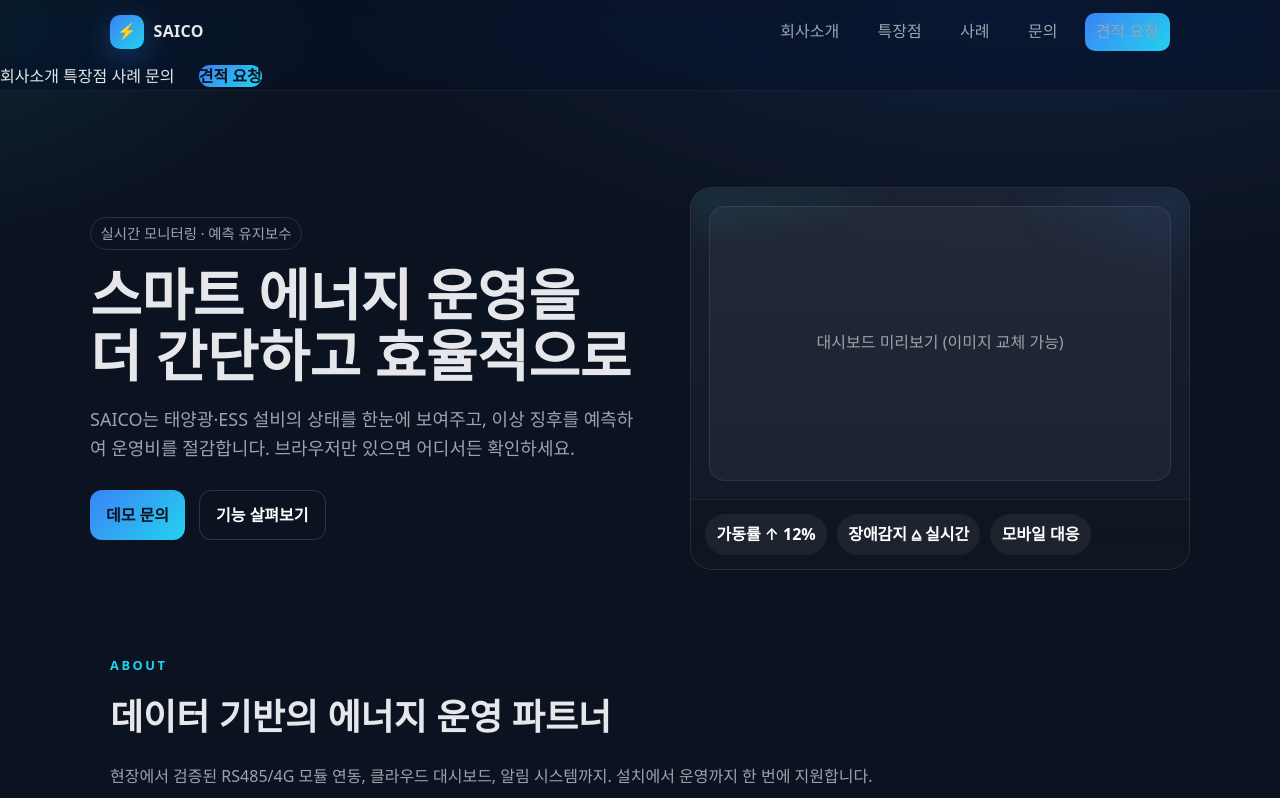
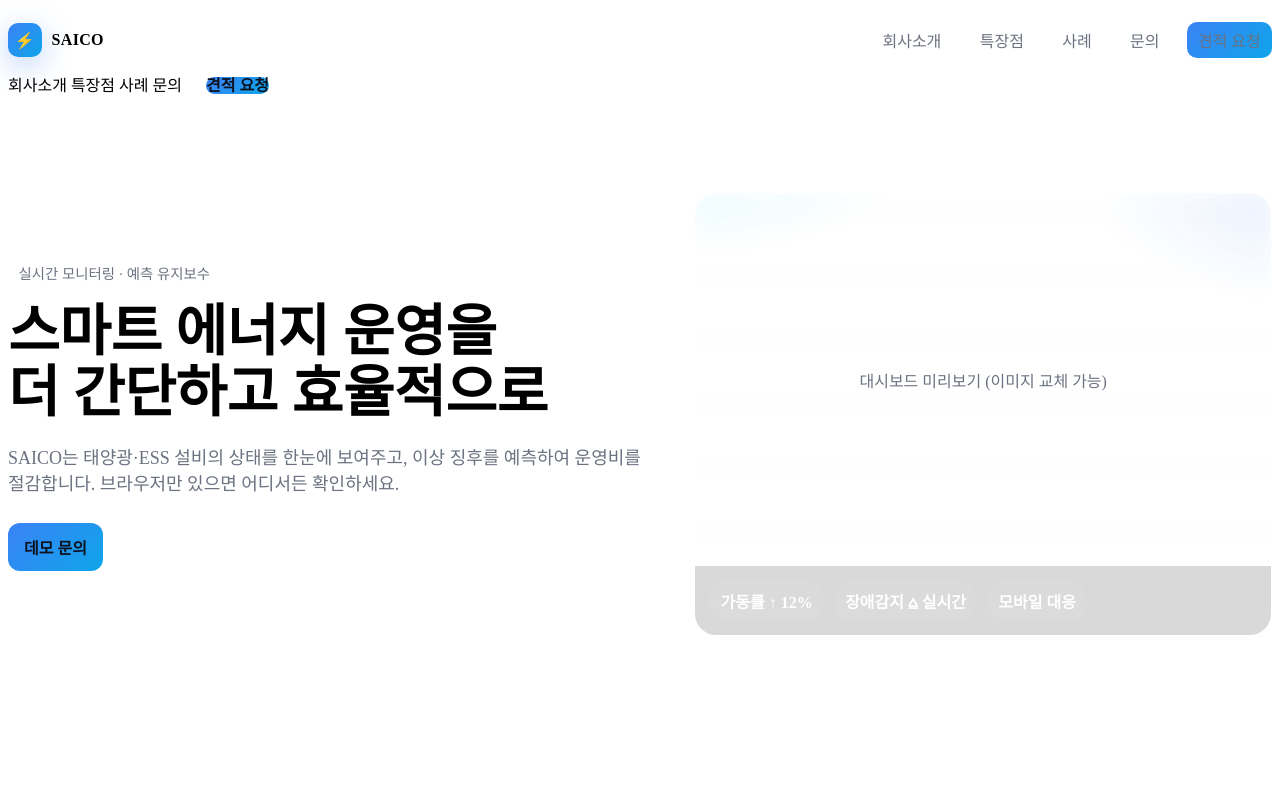
Before and after one commit to hanseong0402/saico, a plain HTML site: page index.html in a window 1280 px wide. Shown: the top 798 px of the page. Drawn offline with Linux system fonts and the light colour scheme; a web font is replaced by a local one.

Commit message:
Update index.html

```diff
--- a/index.html
+++ b/index.html
@@ -3,46 +3,47 @@
 <head>
   <meta charset="UTF-8" />
   <meta name="viewport" content="width=device-width, initial-scale=1" />
-  <title>SAICO | 스마트 에너지 솔루션</title>
-  <meta name="description" content="SAICO – 스마트 에너지/태양광 모니터링 및 관제 솔루션" />
+  <title>SAICO </title>
+  <meta name="description" content="SAICO" />
   <link rel="preconnect" href="https://fonts.googleapis.com">
   <link rel="preconnect" href="https://fonts.gstatic.com" crossorigin>
   <link href="https://fonts.googleapis.com/css2?family=Pretendard:wght@300;400;500;600;700&display=swap" rel="stylesheet">
   <style>
     :root {
-      --bg: #0b1220;
-      --panel: #111827;
-      --text: #e5e7eb;
-      --muted: #9ca3af;
-      --brand: #3b82f6;
-      --brand-2: #22d3ee;
-      --ring: 24, 144, 255;
+      --bg: #f8fafc;           /* 전체 배경: 아주 연한 회색 */
+      --panel: #ffffff;        /* 카드/패널 배경: 흰색 */
+      --text: #1f2937;         /* 기본 텍스트: 짙은 회색 */
+      --muted: #6b7280;        /* 흐린 텍스트: 중간 회색 */
+      --brand: #3b82f6;        /* 브랜드 색 1: 파란색 */
+      --brand-2: #0ea5e9;      /* 브랜드 색 2: 하늘색 */
+      --ring: 59, 130, 246;    /* 파란색 (RGB 값) */
       --radius: 16px;
       --maxw: 1100px;
+}
     }
-    * { box-sizing: border-box; }
-    html, body { height: 100%; }
+    * { box-sizing: border-box; }  //모든 요소의 너비·높이 계산 방식에 border-box를 적용
+    html, body { height: 100%; }  //화면 전체 높이를 100으로 맞
     body {
-      margin: 0;
+      margin: 0;                //여백제거
       font-family: 'Pretendard', system-ui, -apple-system, Segoe UI, Roboto, Helvetica, Arial, 'Apple SD Gothic Neo', 'Noto Sans KR', 'Malgun Gothic', sans-serif;
-      background: radial-gradient(1200px 600px at 80% -10%, rgba(59,130,246,.15), transparent 60%),
+      background: radial-gradient(1200px 600px at 80% -10%, rgba(59,130,246,.15), transparent 60%),       //그라데이션
                   radial-gradient(900px 500px at -10% 0%, rgba(34,211,238,.12), transparent 50%),
                   var(--bg);
-      color: var(--text);
-      line-height: 1.6;
+      color: var(--text);       //글자색
+      line-height: 1.6;         //줄간격
       -webkit-font-smoothing: antialiased;
       -moz-osx-font-smoothing: grayscale;
     }
-    a { color: inherit; text-decoration: none; }
-    img { max-width: 100%; display: block; }
+    a { color: inherit; text-decoration: none; }          //링크 색상을 부모 요소와 동일하게 설정.
+    img { max-width: 100%; display: block; }              //이미지가 부모 영역보다 커지지 않도록 제한.
     .container { width: 100%; max-width: var(--maxw); margin: 0 auto; padding: 0 20px; }
 
     /* Header */
     header {
-      position: sticky; top: 0; z-index: 50;
-      backdrop-filter: saturate(180%) blur(10px);
-      background: rgba(11,18,32,.6);
-      border-bottom: 1px solid rgba(255,255,255,.06);
+      position: sticky; top: 0; z-index: 50;              다른 요소 위에 보이도록 층위 설정.
+      backdrop-filter: saturate(180%) blur(10px);         반투명 배경에 흐림 효과(blur) 적용.
+      background: rgba(11,18,32,.6);                      어두운 반투명 배경색.
+      border-bottom: 1px solid rgba(255,255,255,.06);     하단에 연한 구분선.
     }
     .nav { display: flex; align-items: center; justify-content: space-between; height: 64px; }
     .brand { display: inline-flex; align-items: center; gap: .6rem; font-weight: 700; letter-spacing: .3px; }
```
